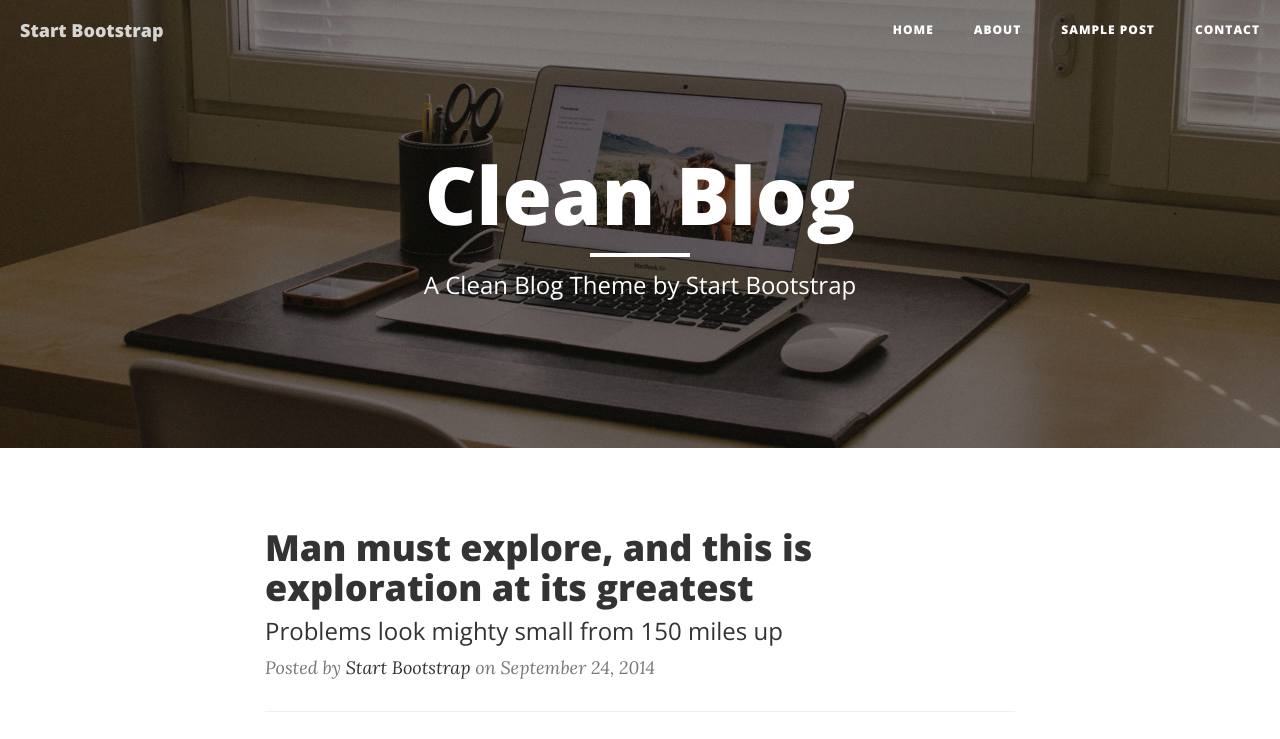
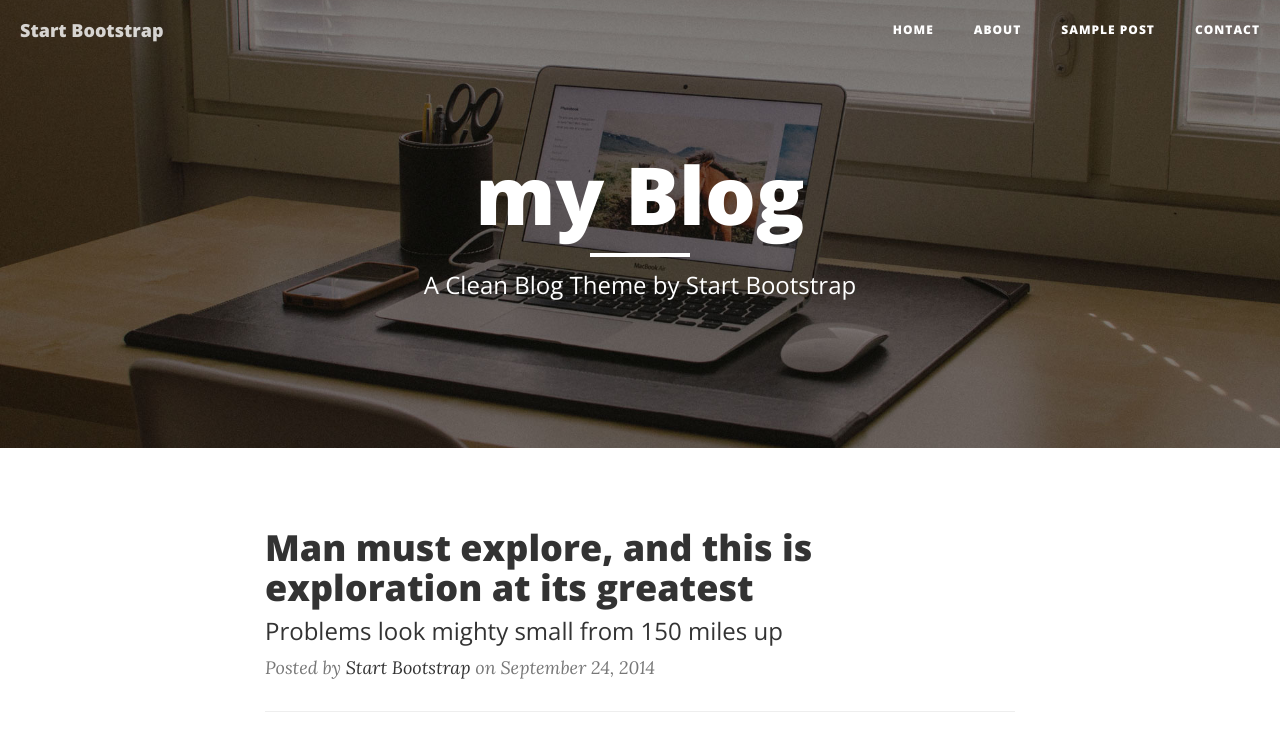
Before and after one commit to HsuYuTing/one, a website: page index.html in a window 1280 px wide. Shown: the top 739 px of the page. Drawn offline with nearby package versions, Linux system fonts and the light colour scheme.

Commit message:
第一次修改網站

```diff
--- a/index.html
+++ b/index.html
@@ -74,7 +74,7 @@
             <div class="row">
                 <div class="col-lg-8 col-lg-offset-2 col-md-10 col-md-offset-1">
                     <div class="site-heading">
-                        <h1>Clean Blog</h1>
+                        <h1>my Blog</h1>
                         <hr class="small">
                         <span class="subheading">A Clean Blog Theme by Start Bootstrap</span>
                     </div>
```
